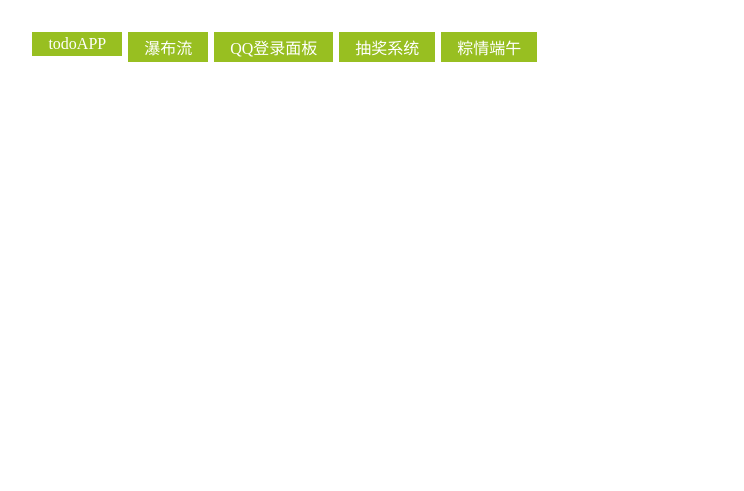
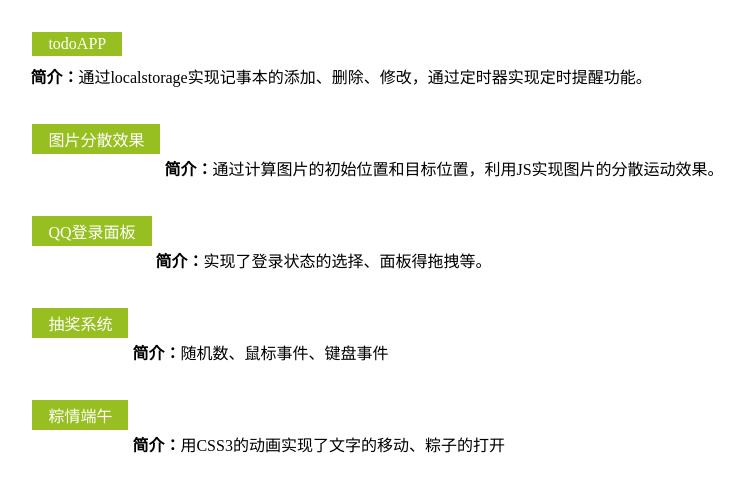
Before and after one commit to bean-sprouts/bean-sprouts.github.io, a plain HTML site: page index.html in a window 1280 px wide. Shown: the part 109-600 px from the top of the page, without its empty margins (104-848 px from the left). Drawn offline with Linux system fonts and the light colour scheme.

Commit message:
修改的主页的排版格式，新增了项目简介

```diff
--- a/index.html
+++ b/index.html
@@ -35,11 +35,20 @@ background-color: #98bf21;
 <body>
 <h1>我的项目</h1>
 <div class="nav">
-    <a href="todoApp/index.html">todoAPP</a>
-    <a href="分散效果的瀑布流.html">瀑布流</a>
-    <a href="QQ登录面板/index.html">QQ登录面板</a>
-    <a href="抽奖系统/index.html">抽奖系统</a>
-    <a href="粽情端午/index.html">粽情端午</a>
+    <a href="todoApp/index.html">todoAPP</a><br>
+    <p><strong>简介：</strong>通过localstorage实现记事本的添加、删除、修改，通过定时器实现定时提醒功能。</p>
+    <br>
+    <a href="分散效果的瀑布流.html">图片分散效果</a><br>
+    <p><strong>简介：</strong>通过计算图片的初始位置和目标位置，利用JS实现图片的分散运动效果。</p>
+    <br>
+    <a href="QQ登录面板/index.html">QQ登录面板</a><br>
+    <p><strong>简介：</strong>实现了登录状态的选择、面板得拖拽等。</p>
+    <br>
+    <a href="抽奖系统/index.html">抽奖系统</a><br>
+    <p><strong>简介：</strong>随机数、鼠标事件、键盘事件</p>
+    <br>
+    <a href="粽情端午/index.html">粽情端午</a><br>
+    <p><strong>简介：</strong>用CSS3的动画实现了文字的移动、粽子的打开</p>
 </div>
 </body>
 </html>
```
